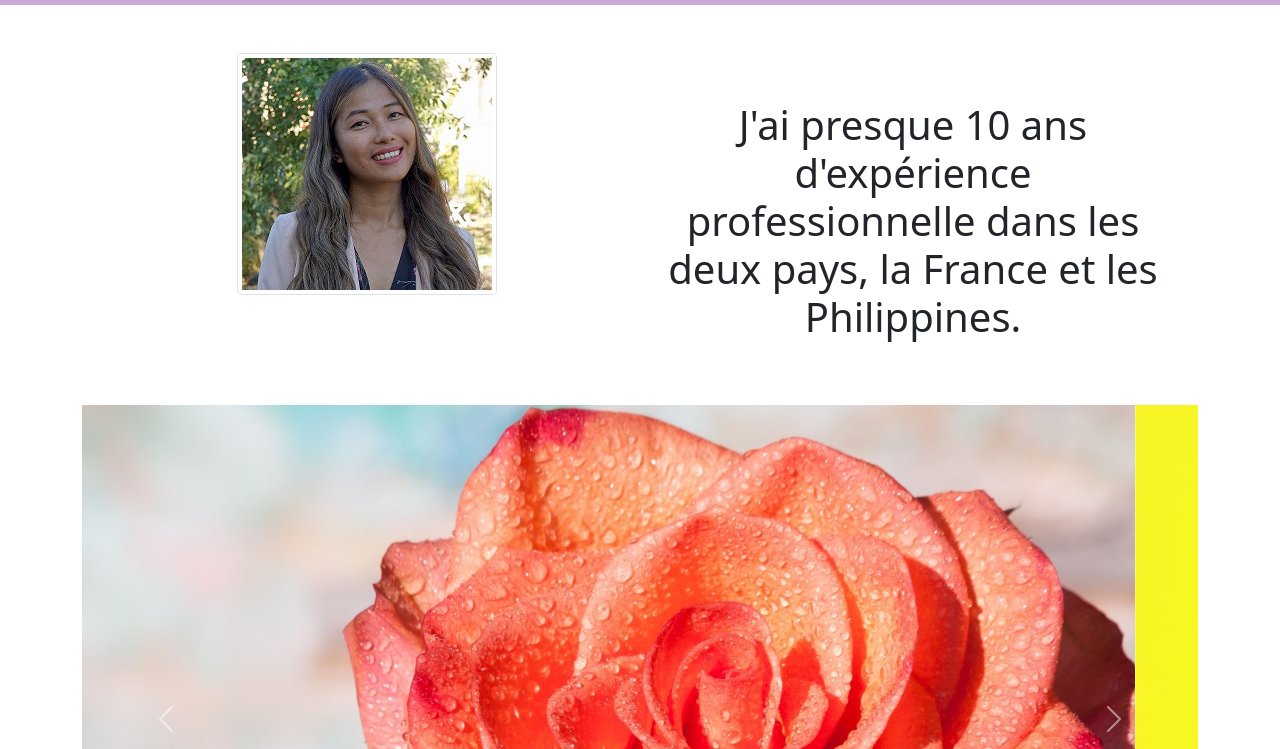
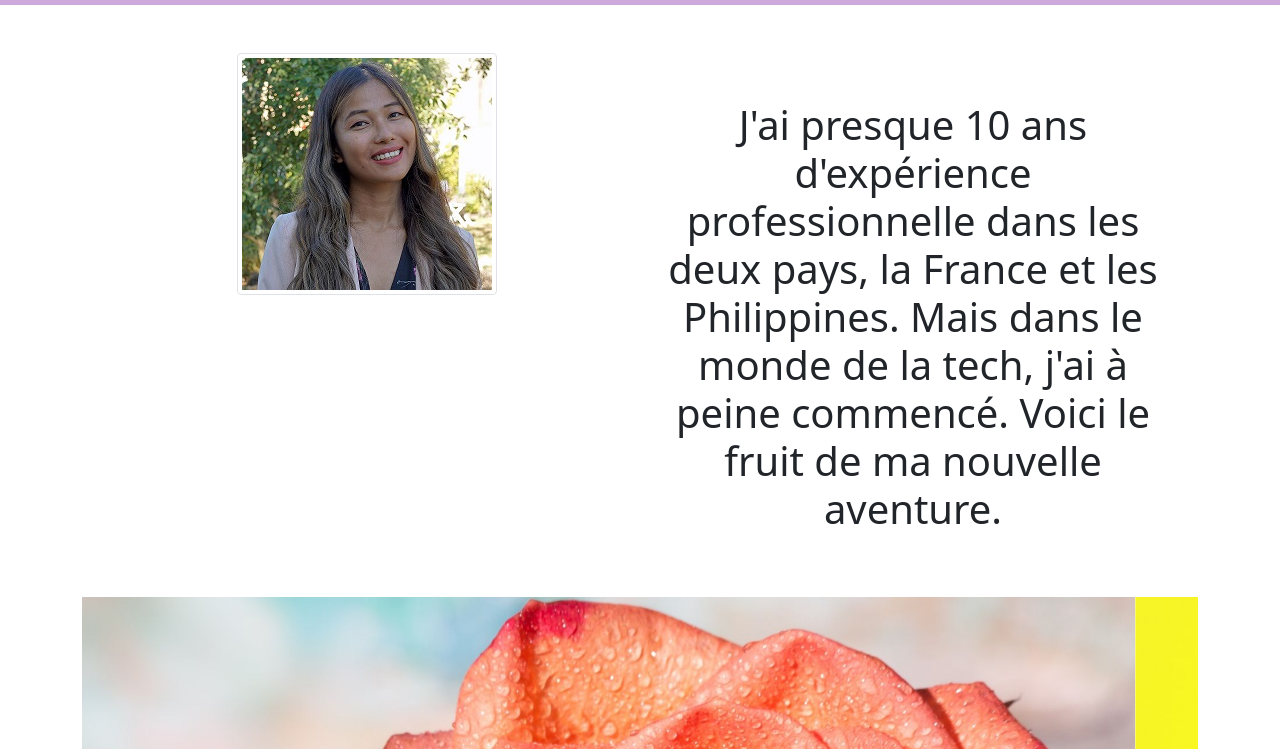
Before and after one commit to rosedrnd/Portfolio, a plain HTML site: page index.html in a window 1280 px wide. Shown: the part 51-800 px from the top of the page. Drawn offline with nearby package versions, Linux system fonts and the light colour scheme.

Commit message:
changed the text on top

```diff
--- a/index.html
+++ b/index.html
@@ -45,7 +45,7 @@
                 </div>
                 <div class="display-6 text-center col-md-6 pt-5 animate__animated animate__fadeInUp">
                   <p>
-                  J'ai presque 10 ans d'expérience professionnelle dans les deux pays, la France et les Philippines.
+                    J'ai presque 10 ans d'expérience professionnelle dans les deux pays, la France et les Philippines. Mais dans le monde de la tech, j'ai à peine commencé.  Voici le fruit de ma nouvelle aventure.
                   </p>
                </div>
             </div>
```
